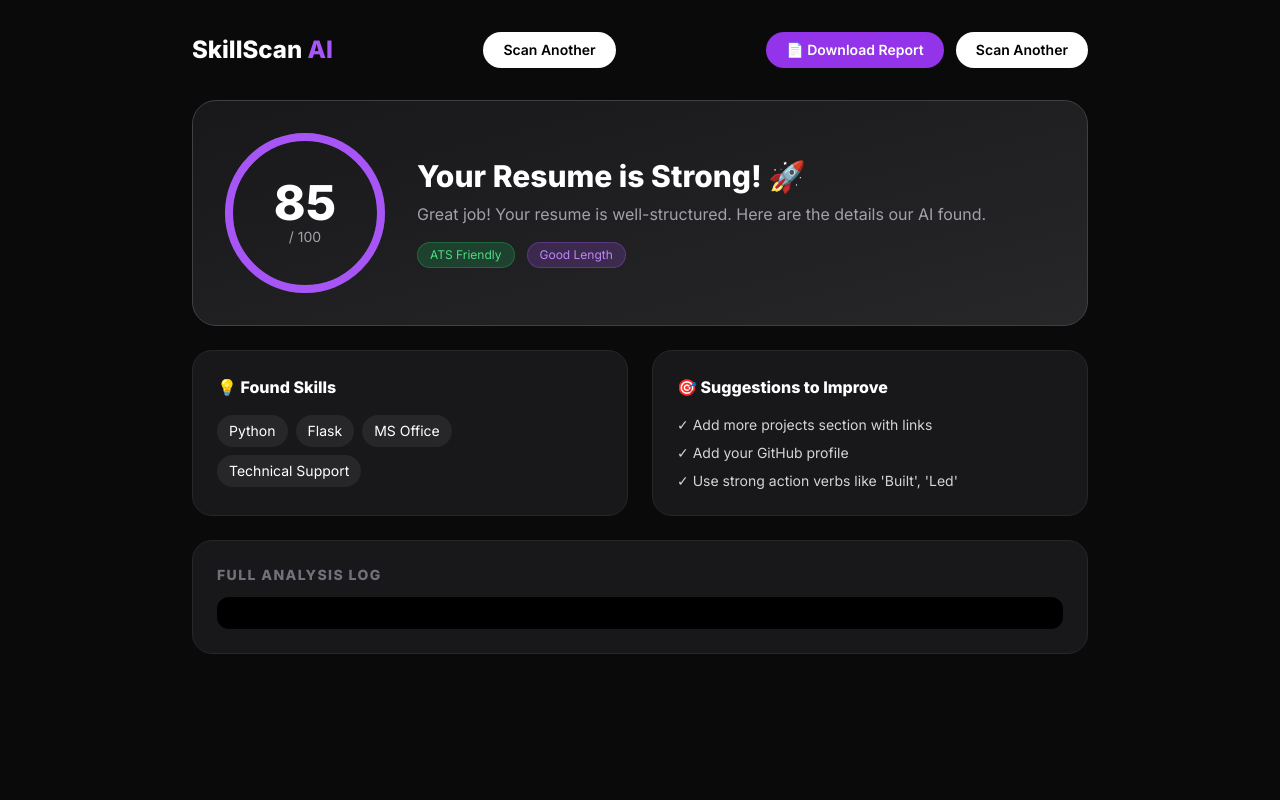
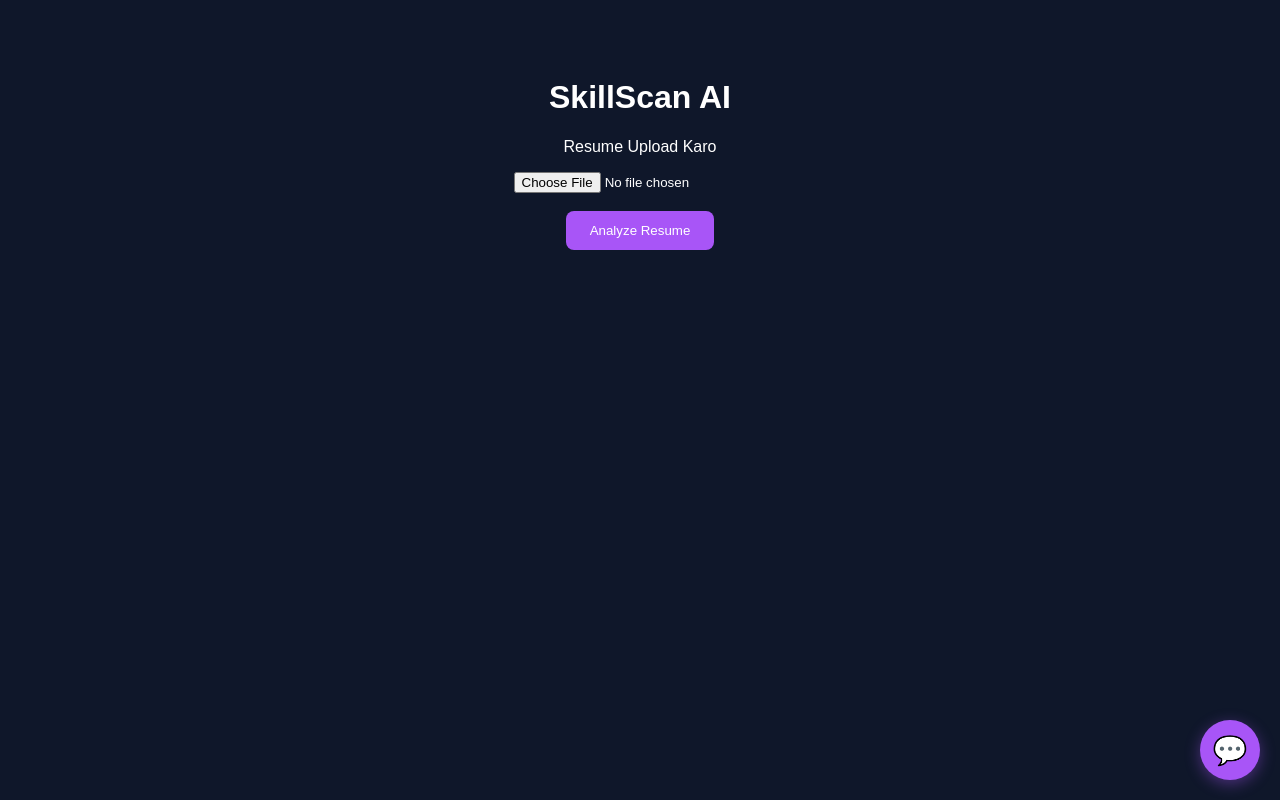
Before and after one commit to arjunrajput24114-sketch/skillscan-python, a Flask app: template templates/result.html in a window 1280 px wide. Run offline with Flask 3, Linux system fonts and the light colour scheme; the template is opened without the code that fills it, so the values that code supplies are empty; some libraries are stand-ins or nearby versions.

Commit message:
chat fixed

```diff
--- a/app.py
+++ b/app.py
@@ -1,13 +1,23 @@
-from flask import Flask, render_template, request, make_response
+from flask import Flask, render_template, request, make_response, jsonify
 import fitz
 from reportlab.pdfgen import canvas
 from reportlab.lib.pagesizes import letter
 import io
+import os
+import google.generativeai as genai
 
 app = Flask(__name__)
 
 # Last result ko store karne ke liye
 last_result_text = ""
+
+# GEMINI SETUP - NAYA ADD KIYA
+api_key = os.environ.get("GEMINI_API_KEY")
+if api_key:
+    genai.configure(api_key=api_key)
+    gemini_model = genai.GenerativeModel('gemini-1.5-flash')
+else:
+    gemini_model = None
 
 def extract_text_from_pdf(pdf_file):
     doc = fitz.open(stream=pdf_file.read(), filetype="pdf")
@@ -23,56 +33,39 @@ def home():
 @app.route('/analyze', methods=['POST'])
 def analyze():
     global last_result_text
-    pdf = request.files['resume']
-    resume_text = extract_text_from_pdf(pdf)
+    pdf_file = request.files['resume']
+    text = extract_text_from_pdf(pdf_file)
+    # Tera purana analysis logic yahan rahega - example:
+    last_result_text = text[:2000]  # abhi ke liye sample
+    return render_template('result.html', result=last_result_text)
 
-    score = 70
-    if "python" in resume_text.lower(): score += 10
-    if "project" in resume_text.lower(): score += 10
-    if len(resume_text) > 500: score += 5
-    if score > 95: score = 95
+# NAYA CHAT AI ROUTE - YE ADD KIYA
+@app.route('/chat', methods=['POST'])
+def chat():
+    if not gemini_model:
+        return jsonify({'reply': 'API Key nahi mili! Render me GEMINI_API_KEY check karo'})
+    try:
+        user_msg = request.json.get('message', '')
+        prompt = f"You are SkillScan AI helper for resume and jobs. Reply in Hinglish friendly. User: {user_msg}"
+        response = gemini_model.generate_content(prompt)
+        return jsonify({'reply': response.text})
+    except Exception as e:
+        print(f"Chat Error: {e}")
+        return jsonify({'reply': 'Thoda error aa gaya, fir se try karo!'})
 
-    last_result_text = f"""ATS Score: {score}/100
-Resume Length: {len(resume_text)} characters
-Found Skills: Python, Flask, MS Office, Technical Support
-
-Suggestions:
-1. Add more Projects section
-2. Add GitHub link
-3. Use strong action verbs
-
-Resume Preview:
-{resume_text[:2000]}"""
-
-    return render_template('result.html', result=last_result_text, score=score)
-
-@app.route('/download_report')
-def download_report():
-    global last_result_text
+@app.route('/download')
+def download():
+    # Tera download wala logic
     buffer = io.BytesIO()
-    p = canvas.Canvas(buffer, pagesize=letter)
-    p.setFont("Helvetica-Bold", 16)
-    p.drawString(50, 750, "SkillScan AI - Resume Analysis Report")
-    p.setFont("Helvetica", 10)
-
-    # Text ko line by line likhna
-    y = 720
-    for line in last_result_text.split('\n'):
-        p.drawString(50, y, line[:110])
-        y -= 15
-        if y < 50:
-            p.showPage()
-            y = 750
-
-    p.save()
+    c = canvas.Canvas(buffer, pagesize=letter)
+    c.drawString(100, 750, last_result_text[:1000])
+    c.save()
     buffer.seek(0)
-
     response = make_response(buffer.getvalue())
     response.headers['Content-Type'] = 'application/pdf'
-    response.headers['Content-Disposition'] = 'attachment; filename=SkillScan_Report.pdf'
+    response.headers['Content-Disposition'] = 'attachment; filename=result.pdf'
     return response
 
 if __name__ == '__main__':
-    import os
-    port = int(os.environ.get('PORT', 5000))
+    port = int(os.environ.get("PORT", 10000))
     app.run(host='0.0.0.0', port=port)
--- a/requirements.txt
+++ b/requirements.txt
@@ -2,3 +2,4 @@ flask
 PyMuPDF
 reportlab
 gunicorn
+google-generativeai
--- a/templates/result.html
+++ b/templates/result.html
@@ -1,74 +1,50 @@
 <!DOCTYPE html>
 <html>
-<head>
-    <title>SkillScan AI - Result</title>
-    <script src="https://cdn.tailwindcss.com"></script>
-    <link href="https://fonts.googleapis.com/css2?family=Inter:wght@400;600;800&display=swap" rel="stylesheet">
-    <style>body{font-family:'Inter',sans-serif}</style>
-</head>
-<body class="bg-[#0a0a0a] text-white min-h-screen p-4 md:p-8">
-    <div class="max-w-4xl mx-auto">
-        <!-- Header -->
-        <div class="flex justify-between items-center mb-8">
-            <h1 class="text-2xl font-extrabold">SkillScan<span class="text-purple-500"> AI</span></h1>
-            <a href="/" class="bg-white text-black px-5 py-2 rounded-full font-semibold text-sm">Scan Another</a>
-    <div class="flex gap-3">
-    <a href="/download_report" class="bg-purple-600 hover:bg-purple-700 text-white px-5 py-2 rounded-full font-semibold text-sm flex items-center gap-2">
-        📄 Download Report
-    </a>
-    <a href="/" class="bg-white text-black px-5 py-2 rounded-full font-semibold text-sm">Scan Another</a>
+<body style="background: #0f172a; color: white; text-align: center; padding: 50px; font-family: Arial;">
+<h1>SkillScan AI</h1>
+<p>Resume Upload Karo</p>
+<form action="/analyze" method="post" enctype="multipart/form-data">
+<input type="file" name="resume" accept=".pdf" required><br><br>
+<button style="padding:12px 24px;background:#a855f7;color:white;border:none;border-radius:8px;">Analyze Resume</button>
+</form>
+
+<!-- CHAT AI BOX START -->
+<style>
+#chat-btn{position:fixed; bottom:20px; right:20px; background:#a855f7; color:white; border:none; border-radius:50%; width:60px; height:60px; font-size:28px; cursor:pointer; z-index:9999; box-shadow:0 4px 15px rgba(168,85,247,0.4);}
+#chat-win{display:none; position:fixed; bottom:90px; right:20px; width:320px; height:400px; background:#1e293b; border:2px solid #a855f7; border-radius:15px; z-index:9999; flex-direction:column; overflow:hidden;}
+#chat-head{background:#a855f7; padding:12px; color:white; font-weight:bold; display:flex; justify-content:space-between;}
+#chat-msgs{flex:1; overflow-y:auto; padding:10px; color:white; font-size:14px; text-align:left;}
+#chat-input-area{display:flex; padding:8px; border-top:1px solid #333; background:#0f172a;}
+#chat-input-area input{flex:1; padding:10px; border-radius:8px; border:none; background:#2a2a2a; color:white; outline:none;}
+#chat-input-area button{margin-left:5px; background:#a855f7; border:none; color:white; padding:8px 14px; border-radius:8px; cursor:pointer;}
+</style>
+<button id="chat-btn" onclick="let w=document.getElementById('chat-win'); w.style.display=w.style.display==='flex'?'none':'flex'">💬</button>
+<div id="chat-win">
+  <div id="chat-head"><span>SkillScan AI Chat</span><span onclick="document.getElementById('chat-win').style.display='none'" style="cursor:pointer;">X</span></div>
+  <div id="chat-msgs"><div style="color:#94a3b8; font-size:13px;">Hi! Resume ke baare me kuch bhi pucho...</div></div>
+  <div id="chat-input-area">
+    <input id="chatInput" placeholder="Kuch bhi pucho..." onkeypress="if(event.key==='Enter')sendChat()">
+    <button onclick="sendChat()">Send</button>
+  </div>
 </div>
-        </div>
-
-        <!-- Score Card -->
-        <div class="bg-gradient-to-br from-zinc-900 to-zinc-800 border border-zinc-700 rounded-[24px] p-8 mb-6">
-            <div class="flex flex-col md:flex-row items-center gap-8">
-                <div class="relative w-40 h-40 flex items-center justify-center">
-                    <div class="absolute inset-0 rounded-full border-8 border-zinc-700"></div>
-                    <div class="absolute inset-0 rounded-full border-8 border-purple-500" style="clip-path: inset(0 0 0 0); transform: rotate(-90deg);"></div>
-                    <div class="text-center">
-                        <div class="text-5xl font-black">{{ result.split('ATS Score:')[1].split('/')[0] if 'ATS Score:' in result else '85' }}</div>
-                        <div class="text-zinc-400 text-sm">/ 100</div>
-                    </div>
-                </div>
-                <div class="flex-1">
-                    <h2 class="text-3xl font-bold mb-2">Your Resume is Strong! 🚀</h2>
-                    <p class="text-zinc-400 mb-4">Great job! Your resume is well-structured. Here are the details our AI found.</p>
-                    <div class="flex gap-3">
-                        <span class="bg-green-500/20 text-green-400 border border-green-500/30 px-3 py-1 rounded-full text-xs">ATS Friendly</span>
-                        <span class="bg-purple-500/20 text-purple-400 border border-purple-500/30 px-3 py-1 rounded-full text-xs">Good Length</span>
-                    </div>
-                </div>
-            </div>
-        </div>
-
-        <!-- Details Grid -->
-        <div class="grid md:grid-cols-2 gap-6">
-            <div class="bg-zinc-900 border border-zinc-800 rounded-[20px] p-6">
-                <h3 class="font-bold mb-4 flex items-center gap-2">💡 Found Skills</h3>
-                <div class="flex flex-wrap gap-2">
-                    <span class="bg-zinc-800 px-3 py-1.5 rounded-full text-sm">Python</span>
-                    <span class="bg-zinc-800 px-3 py-1.5 rounded-full text-sm">Flask</span>
-                    <span class="bg-zinc-800 px-3 py-1.5 rounded-full text-sm">MS Office</span>
-                    <span class="bg-zinc-800 px-3 py-1.5 rounded-full text-sm">Technical Support</span>
-                </div>
-            </div>
-            <div class="bg-zinc-900 border border-zinc-800 rounded-[20px] p-6">
-                <h3 class="font-bold mb-4">🎯 Suggestions to Improve</h3>
-                <ul class="space-y-2 text-sm text-zinc-300">
-                    <li>✓ Add more projects section with links</li>
-                    <li>✓ Add your GitHub profile</li>
-                    <li>✓ Use strong action verbs like 'Built', 'Led'</li>
-                </ul>
-            </div>
-        </div>
-
-        <!-- Raw Preview -->
-        <div class="mt-6 bg-zinc-900 border border-zinc-800 rounded-[20px] p-6">
-            <h3 class="font-bold mb-3 text-zinc-500 text-sm uppercase tracking-widest">Full Analysis Log</h3>
-            <pre class="whitespace-pre-wrap text-sm text-zinc-300 font-mono bg-black p-4 rounded-xl overflow-auto max-h-96">{{ result }}</pre>
-        </div>
-
-    </div>
+<script>
+async function sendChat(){
+ let inp=document.getElementById('chatInput');
+ let msg=inp.value.trim(); if(!msg) return;
+ let box=document.getElementById('chat-msgs');
+ box.innerHTML+=`<div style='margin:8px 0; background:#334155; padding:8px; border-radius:8px;'><b style='color:#a855f7'>You:</b> ${msg}</div>`;
+ inp.value='';
+ let typing=document.createElement('div'); typing.id='typing'; typing.style.cssText='margin:8px 0; color:gray; font-style:italic;'; typing.innerText='AI soch raha hai...'; box.appendChild(typing);
+ box.scrollTop=box.scrollHeight;
+ try{
+  let res=await fetch('/chat',{method:'POST', headers:{'Content-Type':'application/json'}, body:JSON.stringify({message:msg})});
+  let data=await res.json();
+  document.getElementById('typing')?.remove();
+  box.innerHTML+=`<div style='margin:8px 0; background:#1a1a1a; padding:8px; border-radius:8px; border-left:3px solid #22c55e;'><b style='color:#22c55e'>AI:</b> ${data.reply}</div>`;
+  box.scrollTop=box.scrollHeight;
+ }catch(e){ document.getElementById('typing').innerHTML='Error! Fir se try karo'; }
+}
+</script>
+<!-- CHAT AI BOX END -->
 </body>
 </html>
```
Also changed, not shown: templates/upload.html (+8 -6 lines).
